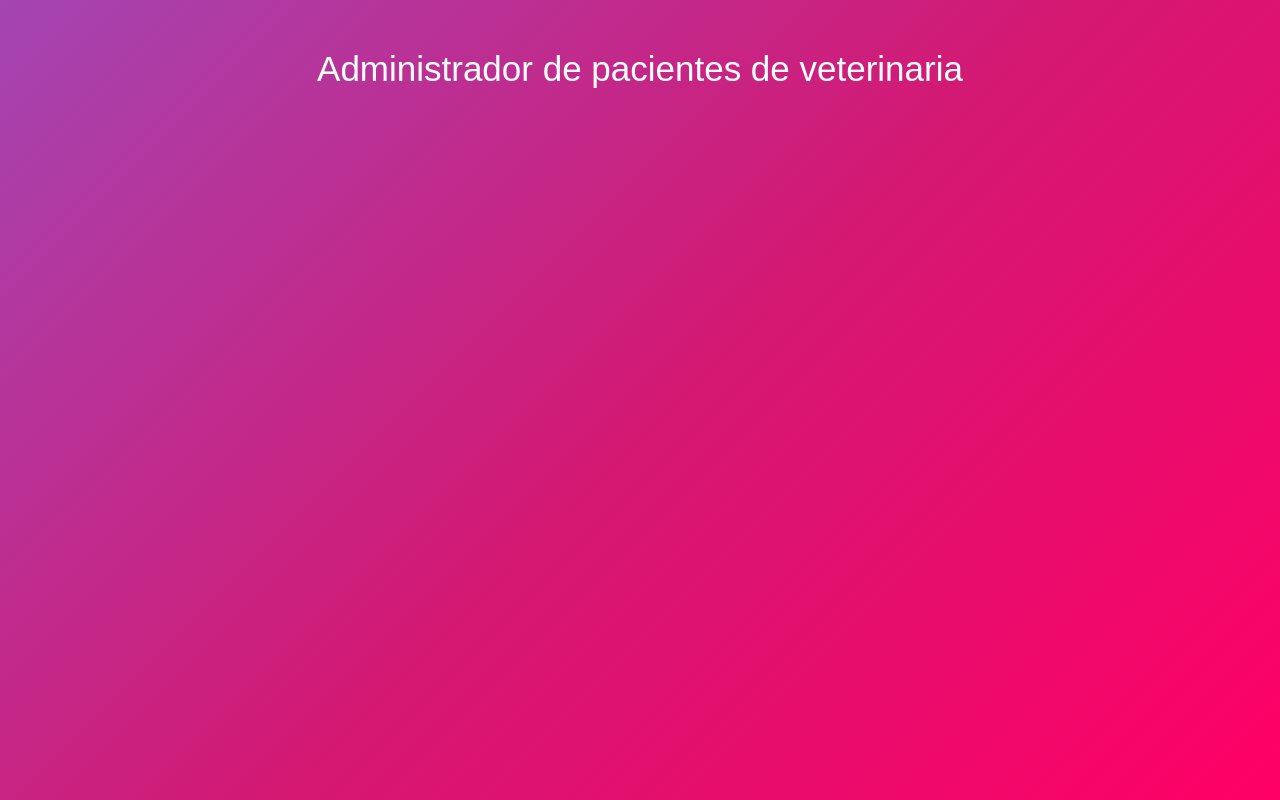
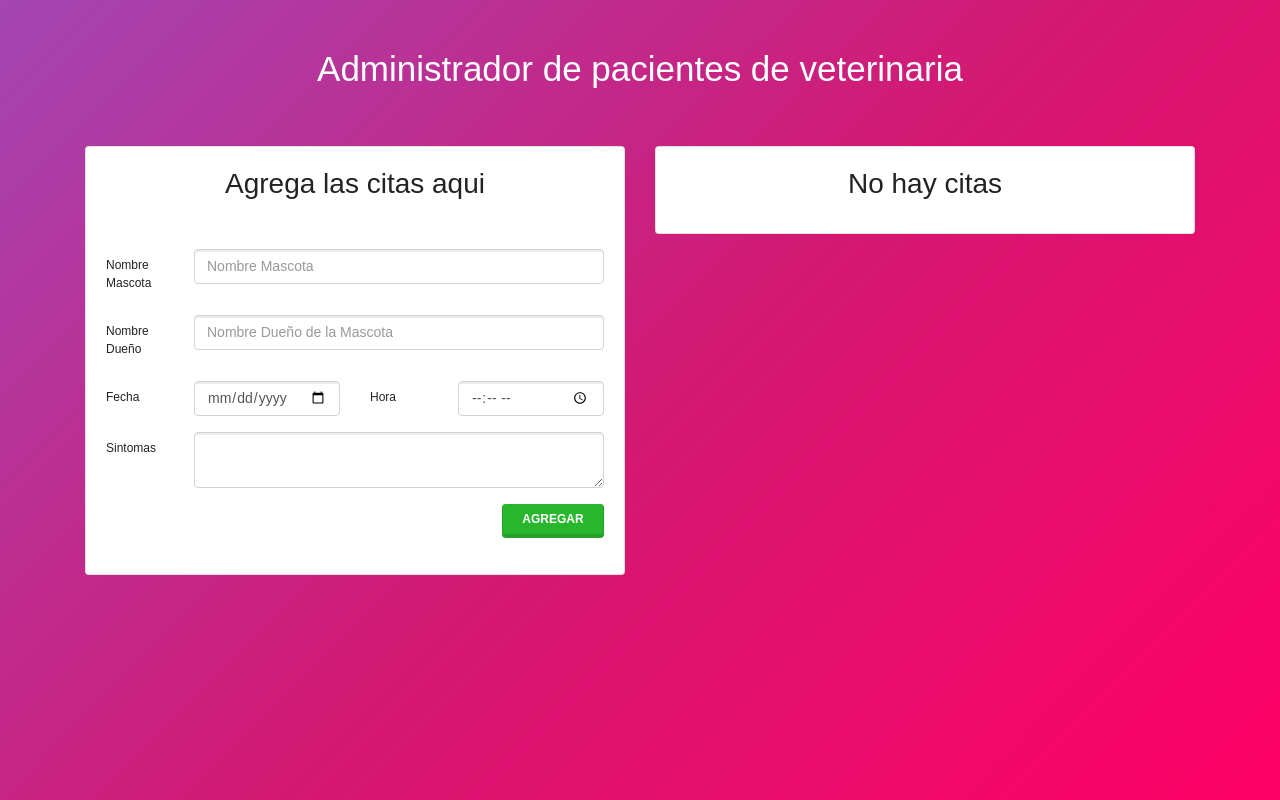
Before and after one commit to gonzaloescobar/citas, a React (Create React App) app: page / in a window 1280 px wide. Built offline with nearby package versions, Linux system fonts and the light colour scheme.

Commit message:
Se crea formulario para el ingreso de pacientes

```diff
--- /dev/null
+++ b/src/componentes/AgregarCita.js
@@ -0,0 +1,77 @@
+import React,{Component} from 'react';
+
+class AgregarCita extends Component {
+
+    nombreMascotaRef = React.createRef();
+    propietarioRef = React.createRef();
+    fechaRef = React.createRef();
+    horaRef = React.createRef();
+    sintomasRef = React.createRef();
+
+    crearNuevaCita = (e) => {
+
+        e.preventDefault();
+
+        const nuevaCita = {
+            mascota: this.nombreMascotaRef.current.value,
+            propietario: this.propietarioRef.current.value,
+            fecha: this.fechaRef.current.value,
+            hora: this.horaRef.current.value,
+            sintomas: this.sintomasRef.current.value
+        }
+
+        this.props.crearCita(nuevaCita);
+        e.currentTarget.reset();
+    }
+
+    render() {
+        return(
+        <div className="card mt-5">
+                <div className="card-body">
+                    <h2 className="card-title text-center mb-5">Agrega las citas aqui</h2>
+                    <form onSubmit ={this.crearNuevaCita}>
+                        <div className="form-group row">
+                            <label className="col-sm-4 col-lg-2 col-form-label">Nombre Mascota</label>
+                            <div className="col-sm-8 col-lg-10">
+                                <input ref={this.nombreMascotaRef} type="text" className="form-control" placeholder="Nombre Mascota" />
+                            </div>
+                        </div>
+                        <div className="form-group row">
+                            <label className="col-sm-4 col-lg-2 col-form-label">Nombre Dueño</label>
+                            <div className="col-sm-8 col-lg-10">
+                                <input ref={this.propietarioRef} type="text" className="form-control"  placeholder="Nombre Dueño de la Mascota" />
+                            </div>
+                        </div>
+
+                         <div className="form-group row">
+                            <label className="col-sm-4 col-lg-2 col-form-label">Fecha</label>
+                            <div className="col-sm-8 col-lg-4  mb-4 mb-lg-0">
+                                <input ref={this.fechaRef}  type="date" className="form-control" />
+                            </div>
+
+                            <label className="col-sm-4 col-lg-2 col-form-label">Hora</label>
+                            <div className="col-sm-8 col-lg-4">
+                                <input ref={this.horaRef}  type="time" className="form-control" />
+                            </div>
+                        </div>
+
+                        <div className="form-group row">
+                            <label className="col-sm-4 col-lg-2 col-form-label">Sintomas</label>
+                            <div className="col-sm-8 col-lg-10">
+                                <textarea ref={this.sintomasRef}  className="form-control"></textarea>
+                            </div>
+                        </div>
+                        <div className="form-group row justify-content-end">
+                            <div className="col-sm-3">
+                                <button type="submit" className="btn btn-success w-100">Agregar</button>
+                            </div>
+                        </div>
+                    </form>
+                </div>
+        </div>
+        )
+    }
+}
+
+
+export default AgregarCita;
--- a/src/componentes/App.js
+++ b/src/componentes/App.js
@@ -1,13 +1,52 @@
 import React, { Component } from 'react';
 import Header from './Header';
+import AgregarCita from './AgregarCita';
+import ListaCistas from './ListaCitas';
 
 class App extends Component {
+
+  state = {
+    citas: {}
+
+  }
+
+  crearCita = infoCita => {
+    //toma una copia del state
+    const citas = {...this.state.citas};
+
+    //lo agrego al state actual
+    citas[`citas${Date.now()}`] = infoCita;
+
+    //Set state
+    this.setState({
+      citas
+    })
+  }
+
+  borrarCita = id => {
+    console.log('Eliminando...' + id);
+  }
+
   render() {
     return (
       <div className = "container">
         <Header
         titulo = 'Administrador de pacientes de veterinaria'
         />
+
+        <div className = "row">
+          <div className="col-md-6">
+            <AgregarCita
+              crearCita={this.crearCita}
+            />
+          </div>
+          <div className="col-md-6">
+            <ListaCistas
+              citas={this.state.citas}
+              borrarCita={this.borrarCita}
+            />
+          </div>
+        </div>
       </div>
     );
   }
--- /dev/null
+++ b/src/componentes/Cita.js
@@ -0,0 +1,25 @@
+import React, { Component } from 'react';
+
+class Cita extends Component {
+    render() {
+        const {fecha, hora, mascota, propietario, sintomas} = this.props.info;
+        return (
+            <div className = "media mt-3">
+                <div className="media-body">
+                    <h3 className="mt-0">{mascota}</h3>
+                    <p className= "card-text"><span>Nombre Dueño: </span>{propietario}</p>
+                    <p className= "card-text"><span>Fecha: </span>{fecha}</p>
+                    <p className= "card-text"><span>Hora: </span>{hora}</p>
+                    <p className= "card-text"><span>Sintomas: </span> <br />
+                    {sintomas}
+                    </p>
+                    <button
+                        onClick={ () => this.props.borrarCita(this.props.idCita)}
+                        className="btn btn-danger">Borrar</button>
+                </div>
+            </div>
+        );
+    }
+}
+
+export default Cita;
--- /dev/null
+++ b/src/componentes/ListaCitas.js
@@ -0,0 +1,29 @@
+import React, { Component } from 'react';
+import Cita from './Cita';
+
+class ListaCitas extends Component {
+
+    render() {
+        const citas = this.props.citas;
+        const mensaje = Object.keys(citas).length === 0 ? 'No hay citas': 'Administra tus citas aqui';
+        return (
+            <div className = "card mt-5">
+                <div className="card-body">
+                    <h2 className = "card-title text-center">{mensaje}</h2>
+                    <div className = "lista-citas">
+                        {Object.keys(this.props.citas).map(cita => (
+                            <Cita
+                                key={cita}
+                                idCita={cita}
+                                info={this.props.citas[cita]}
+                                borrarCita={this.props.borrarCita}
+                            />
+                        ))}
+                    </div>
+                </div>
+            </div>
+        )
+    }
+}
+
+export default ListaCitas;
```
